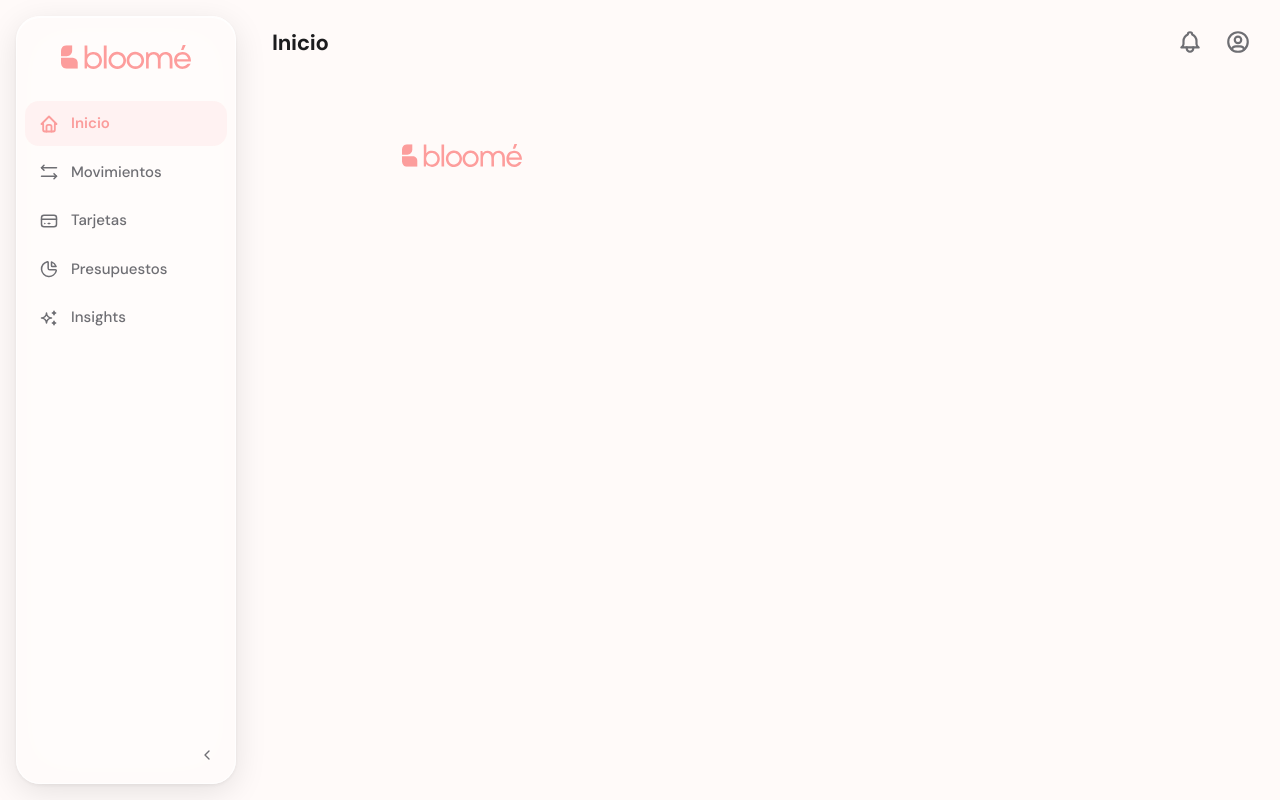
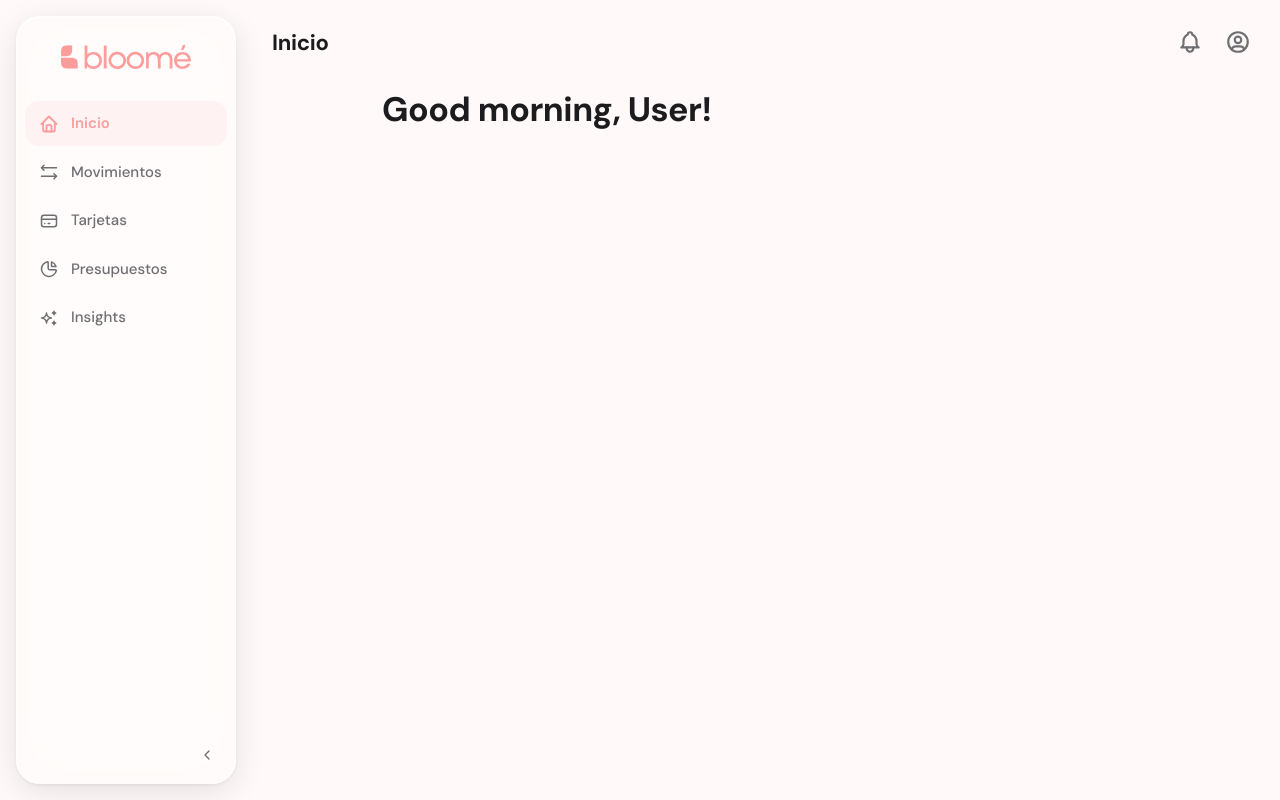
Before and after one commit to kmmelissat/bloome, a Next.js app: page / in a window 1280 px wide. Built offline with nearby package versions, Linux system fonts and the light colour scheme.

Commit message:
feat: implement greeting functionality and update page titles for Budgets, Cards, Insights, and Transactions

```diff
--- a/app/(app)/budgets/page.tsx
+++ b/app/(app)/budgets/page.tsx
@@ -1,7 +1,7 @@
 export default function BudgetsPage() {
   return (
     <div className="scroll-touch">
-      <h1 className="text-[34px] font-bold px-5 pt-15 text-text tracking-[-0.5px]">
+      <h1 className="text-[34px] font-bold text-text tracking-[-0.5px]">
         Presupuestos
       </h1>
     </div>
--- a/app/(app)/cards/page.tsx
+++ b/app/(app)/cards/page.tsx
@@ -1,7 +1,7 @@
 export default function CardsPage() {
   return (
     <div className="scroll-touch">
-      <h1 className="text-[34px] font-bold px-5 pt-15 text-text tracking-[-0.5px]">
+      <h1 className="text-[34px] font-bold text-text tracking-[-0.5px]">
         Tarjetas
       </h1>
     </div>
--- a/app/(app)/insights/page.tsx
+++ b/app/(app)/insights/page.tsx
@@ -1,7 +1,7 @@
 export default function InsightsPage() {
   return (
     <div className="scroll-touch">
-      <h1 className="text-[34px] font-bold px-5 pt-15 text-text tracking-[-0.5px]">
+      <h1 className="text-[34px] font-bold text-text tracking-[-0.5px]">
         Insights
       </h1>
     </div>
--- a/app/(app)/page.tsx
+++ b/app/(app)/page.tsx
@@ -1,11 +1,13 @@
-import Image from "next/image";
+import { getGreeting } from "@/app/utils/greeting";
 
 export default function HomePage() {
+  const greeting = getGreeting();
+
   return (
     <div className="scroll-touch">
-      <div className="px-5 pt-15 pb-2">
-        <Image src="/logo.svg" alt="bloomé" width={120} height={23} priority className="block" />
-      </div>
+      <h1 className="text-[34px] font-bold text-text tracking-[-0.5px]">
+        {greeting}, User!
+      </h1>
     </div>
   );
 }
--- a/app/(app)/transactions/page.tsx
+++ b/app/(app)/transactions/page.tsx
@@ -1,7 +1,7 @@
 export default function TransactionsPage() {
   return (
     <div className="scroll-touch">
-      <h1 className="text-[34px] font-bold px-5 pt-15 text-text tracking-[-0.5px]">
+      <h1 className="text-[34px] font-bold text-text tracking-[-0.5px]">
         Movimientos
       </h1>
     </div>
--- /dev/null
+++ b/app/utils/greeting.ts
@@ -0,0 +1,6 @@
+export function getGreeting(): string {
+  const hour = new Date().getHours();
+  if (hour < 12) return "Good morning";
+  if (hour < 18) return "Good afternoon";
+  return "Good evening";
+}
```
